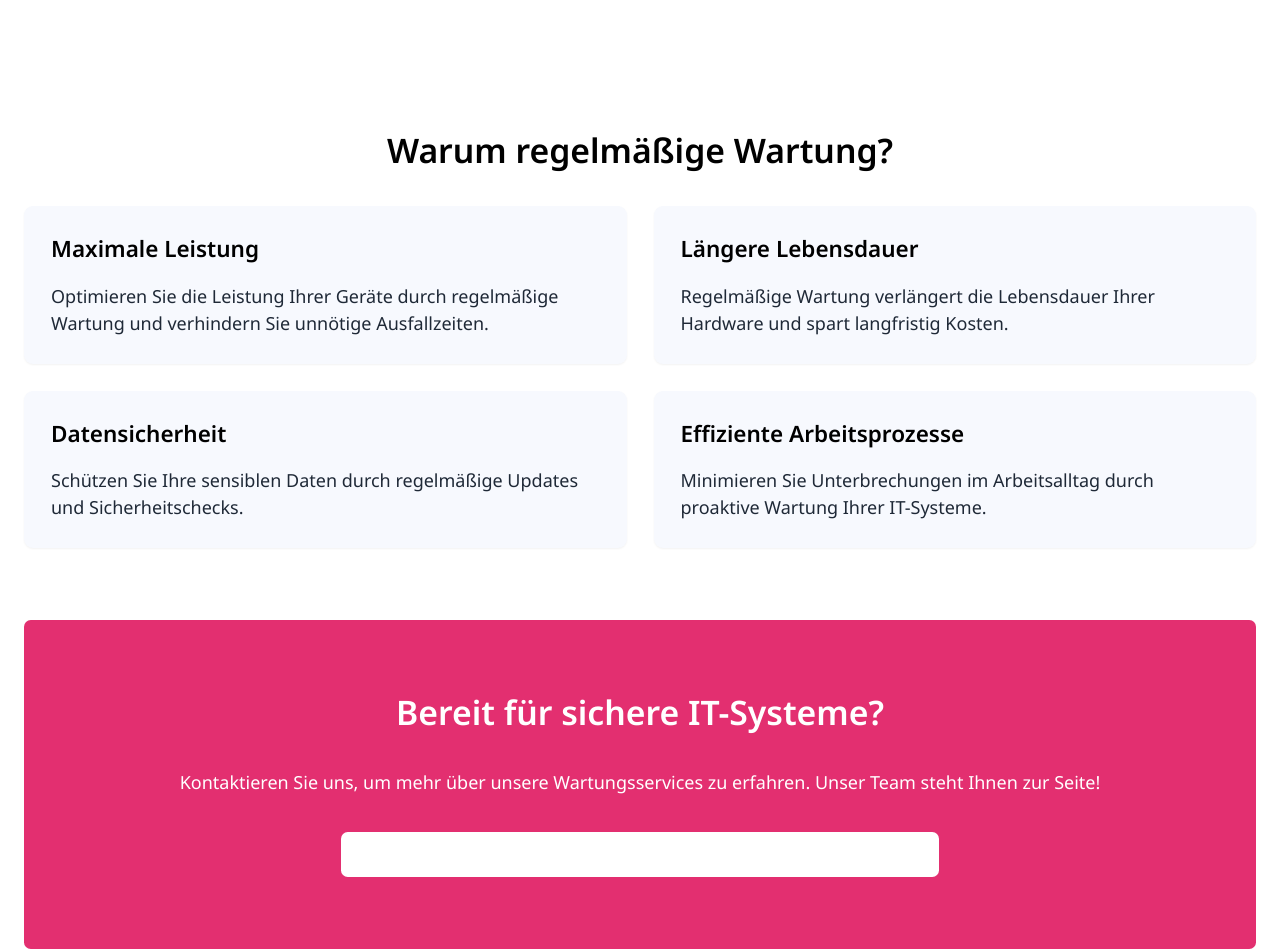
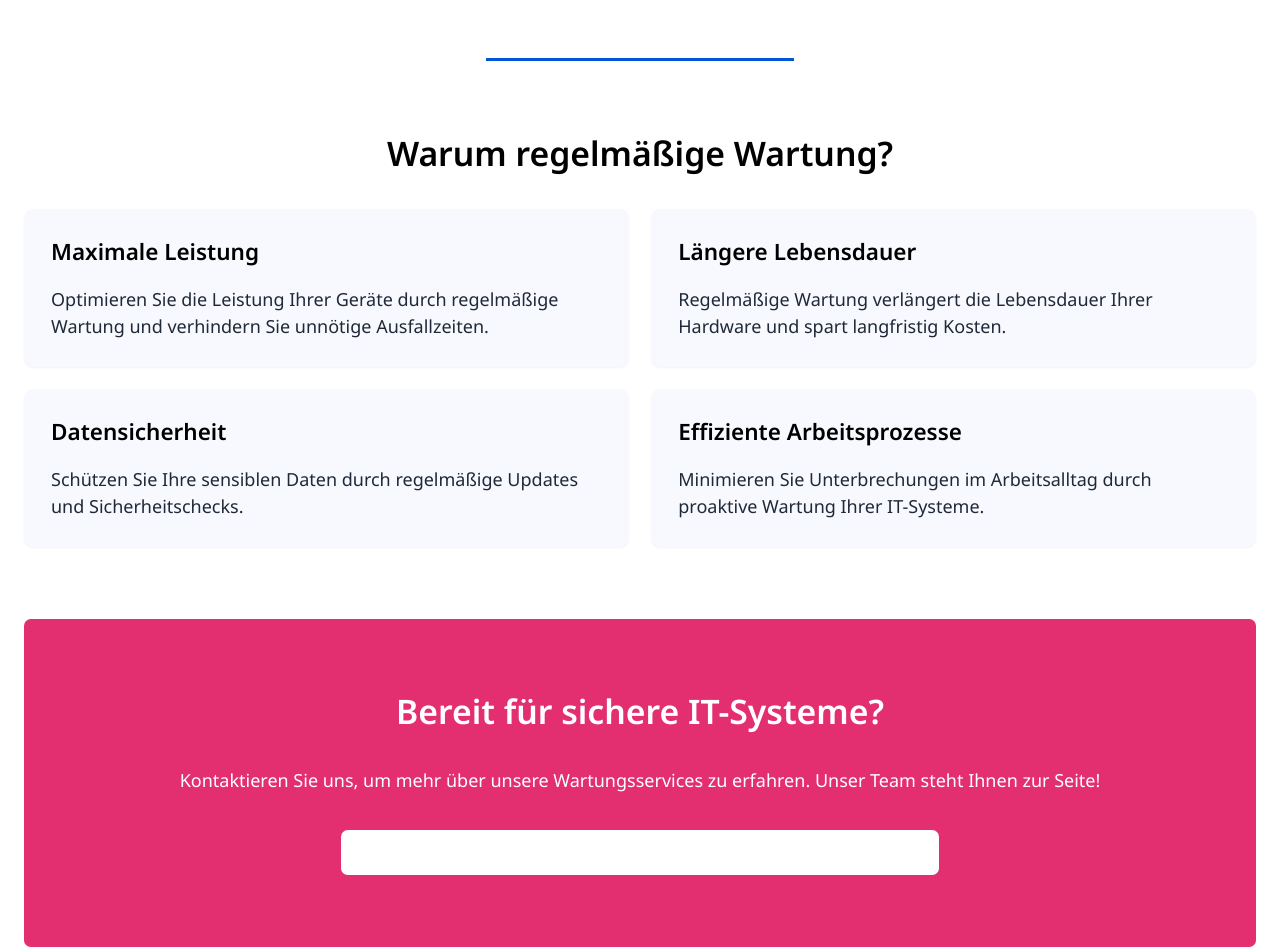
Before and after one commit to Gafum/mediaSOL, a React (Vite) app: page /service/maintenance in a window 1280 px wide. Shown: the part 280-1232 px from the top of the page. Built offline with nearby package versions, Linux system fonts and the light colour scheme.

Commit message:
added blue line between blocks without background in service screen

```diff
--- /dev/null
+++ b/src/Screens/ServicesScreen/MyComponents/OneSection.tsx
@@ -0,0 +1,49 @@
+import { IOneSection } from "../ServicesScreen";
+import { SimpleSection } from "./SimpleSection";
+
+export const OneSection = ({
+   title,
+   description,
+   bg,
+   button,
+   list,
+}: IOneSection): JSX.Element => {
+   if (!list) {
+      // Component without list
+      return (
+         <SimpleSection
+            title={title}
+            description={description}
+            bg={bg}
+            button={button}
+         />
+      );
+   } else {
+      // Component with list
+      return (
+         <section className="py-16 ">
+            <h3 className="text-3xl font-semibold text-center mb-8">{title}</h3>
+            <div className="grid grid-cols-1 md:grid-cols-2 gap-5">
+               {list.map(
+                  ({
+                     title: localTitle,
+                     description: localDescription,
+                  }: IOneSection) => {
+                     return (
+                        <div
+                           className="bg-primaryLightGrey shadow-sm rounded-lg p-6"
+                           key={localTitle}
+                        >
+                           <h3 className="text-xl font-semibold mb-4">
+                              {localTitle}
+                           </h3>
+                           <p className="text-gray-800">{localDescription}</p>
+                        </div>
+                     );
+                  }
+               )}
+            </div>
+         </section>
+      );
+   }
+};
--- /dev/null
+++ b/src/Screens/ServicesScreen/MyComponents/SimpleSection.tsx
@@ -0,0 +1,32 @@
+import { useNavigate } from "react-router-dom";
+import { IOneSection } from "../ServicesScreen";
+import { screenList } from "../../../Routing/RoutingList";
+import CustomBtn from "../../../UI/CustomBtn/CustomBtn";
+
+export const SimpleSection = ({
+   title,
+   description,
+   bg,
+   button,
+}: IOneSection): JSX.Element => {
+   const navigate = useNavigate();
+   return (
+      <section
+         className={`text-center py-16 px-4 rounded-md text-${bg ? "white" : "black"} bg-${bg}`}
+      >
+         <h3 className="text-3xl font-semibold text-center text-inherit">
+            {title}
+         </h3>
+         <p className="mt-8 text-inherit">{description}</p>
+         {button && (
+            <CustomBtn
+               onClick={() => navigate(screenList.contact.path)}
+               btnText="Jetzt Kontakt aufnehmen"
+               className="w-1/2 min-w-200px font-semibold mt-8"
+               bgColor="white"
+               color={bg}
+            />
+         )}
+      </section>
+   );
+};
--- a/src/Screens/ServicesScreen/ServicesScreen.tsx
+++ b/src/Screens/ServicesScreen/ServicesScreen.tsx
@@ -1,8 +1,6 @@
-import { useNavigate } from "react-router-dom";
-import CustomBtn from "../../UI/CustomBtn/CustomBtn";
-import { screenList } from "../../Routing/RoutingList";
+import { OneSection } from "./MyComponents/OneSection";
 
-interface IOneSection {
+export interface IOneSection {
    title: string;
    description?: string;
    list?: { title: string; description: string }[];
@@ -17,60 +15,30 @@ interface ServicesScreenProps {
 export const ServicesScreen = ({
    ServicesList,
 }: ServicesScreenProps): JSX.Element => {
-   const navigate = useNavigate();
-
    return (
       <>
-         {ServicesList.map((elem) => {
-            if (elem.list) {
-               return (
-                  <section className="py-16" key={elem.title}>
-                     <h3 className="text-3xl font-semibold text-center mb-8">
-                        {elem.title}
-                     </h3>
-                     <div className="grid grid-cols-1 md:grid-cols-2 gap-6">
-                        {elem.list.map(
-                           ({ title, description }: IOneSection) => {
-                              return (
-                                 <div
-                                    className="bg-primaryLightGrey shadow-sm rounded-lg p-6"
-                                    key={title}
-                                 >
-                                    <h3 className="text-xl font-semibold mb-4">
-                                       {title}
-                                    </h3>
-                                    <p className="text-gray-800">
-                                       {description}
-                                    </p>
-                                 </div>
-                              );
-                           }
-                        )}
-                     </div>
-                  </section>
-               );
-            } else {
-               return (
-                  <section
-                     className={`text-center py-16 px-4 rounded-md text-${elem.bg ? "white" : "black"} bg-${elem.bg}`}
+         {ServicesList.map((elem, index) => {
+            let showLine =
+               !elem.bg &&
+               !ServicesList[index - 1]?.bg &&
+               ServicesList[index - 1];
+
+            return (
+               <div key={elem.title + "_block"}>
+                  {showLine && (
+                     // Show blue line
+                     <div className="w-1/4 h-[3px] bg-primaryBlue m-auto" />
+                  )}
+                  <OneSection
+                     title={elem.title}
+                     description={elem.description}
+                     bg={elem.bg}
+                     button={elem.button}
+                     list={elem.list}
                      key={elem.title}
-                  >
-                     <h3 className="text-3xl font-semibold text-center text-inherit">
-                        {elem.title}
-                     </h3>
-                     <p className="mt-8 text-inherit">{elem.description}</p>
-                     {elem.button && (
-                        <CustomBtn
-                           onClick={() => navigate(screenList.contact.path)}
-                           btnText="Jetzt Kontakt aufnehmen"
-                           className="w-1/2 min-w-200px font-semibold mt-8"
-                           bgColor="white"
-                           color={elem.bg}
-                        />
-                     )}
-                  </section>
-               );
-            }
+                  />
+               </div>
+            );
          })}
       </>
    );
```
